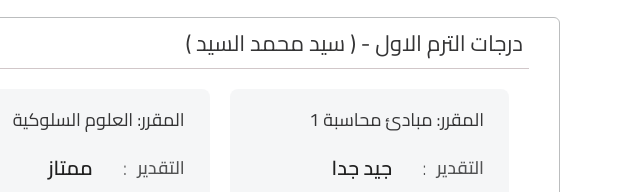
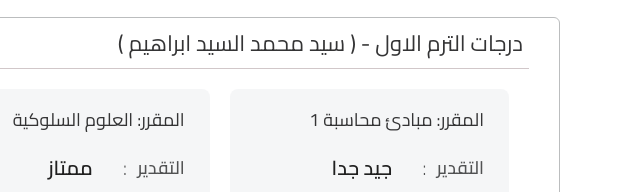
Before and after one commit to Yuossof/univ-site, a plain HTML site: page result.html in a window 1280 px wide. Shown: the part 315-507 px from the top of the page, 570-1210 px from the left. Drawn offline with Linux system fonts and the light colour scheme; files whose address does not match are found by name.

Commit message:
Update result.html

```diff
--- a/result.html
+++ b/result.html
@@ -84,7 +84,7 @@
         <h2>درجات العام الاكاديمي 2024 - 2025</h2>
         <div class="box-brdr">
           <div>
-            <span>درجات الترم الاول - ( سيد محمد السيد )</span>
+            <span>درجات الترم الاول - ( سيد محمد السيد ابراهيم )</span>
           </div>
           <div class="line2"></div>
           <div class="grid">
```
